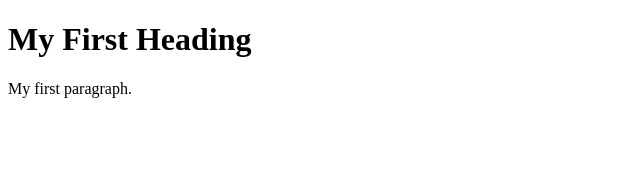
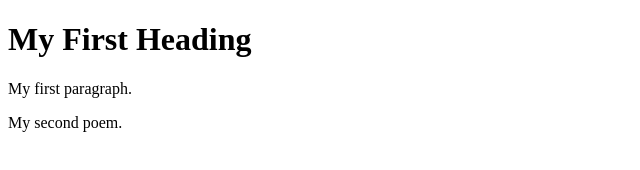
Before and after one commit to wwren/Fcc_Learning_Web_Design, a plain HTML site: page index.htm in a window 1280 px wide. Shown: the whole page, without its empty margins (0-640 px from the left). Drawn offline with Linux system fonts and the light colour scheme.

Commit message:
added a new file and modified index.htm file

```diff
--- a/index.htm
+++ b/index.htm
@@ -3,8 +3,8 @@
 <body>
 
 <h1>My First Heading</h1>
-
 <p>My first paragraph.</p>
+<p>My second poem.</p>
 
 </body>
 </html>
```
